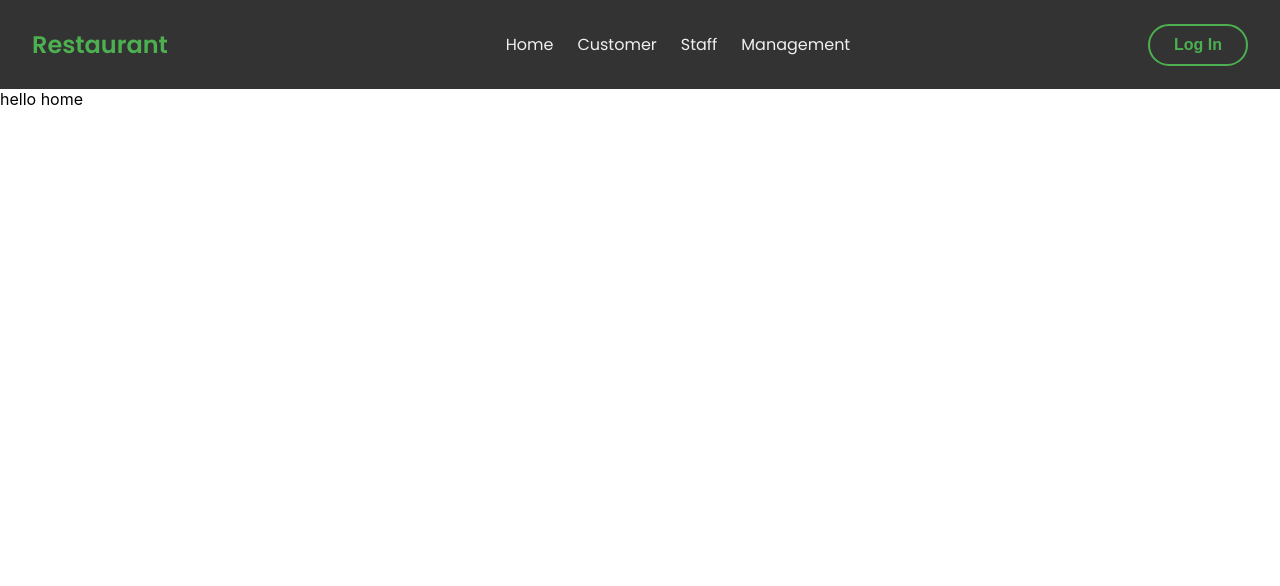
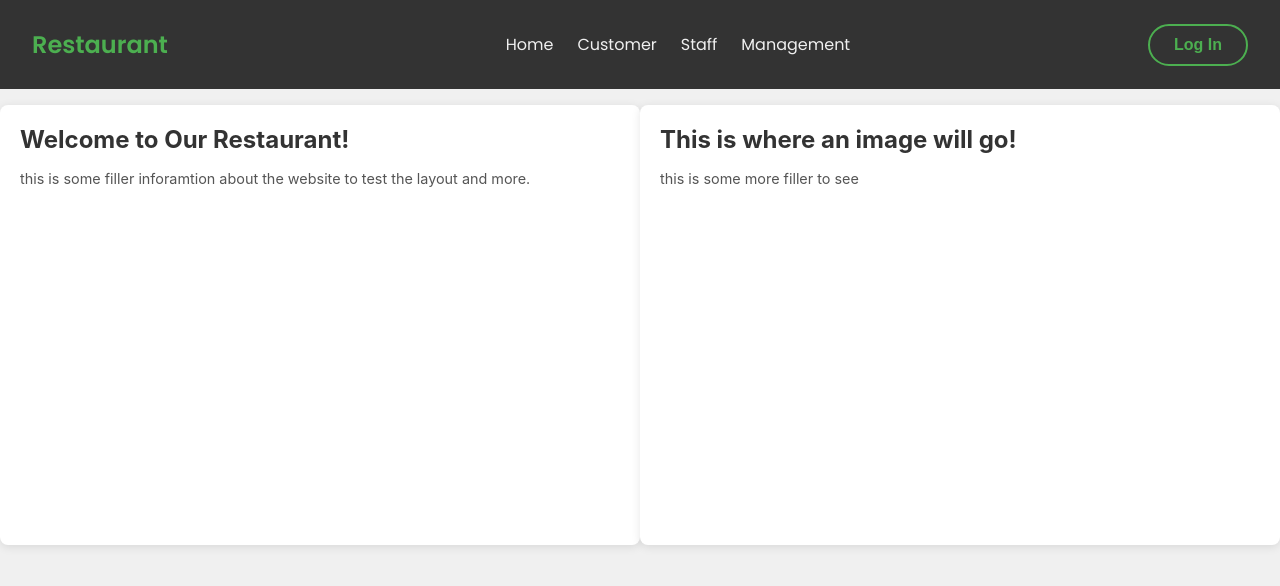
Before and after one commit to kas-rabur/SoftwareEngineeringRestaurantManagement, a React (Create React App) app in the folder client/: page /home in a window 1280 px wide. Shown: the top 586 px of the page. Built offline with nearby package versions, Linux system fonts and the light colour scheme.

Commit message:
added basic unfinished home page as well as improved / changed my card component to make it more simple

```diff
--- a/client/src/components/Card.jsx
+++ b/client/src/components/Card.jsx
@@ -1,18 +1,12 @@
 import React from "react";
 import "../styles/Card.css";
 
-const Card = ({ id, title, description, expandedContent, isExpanded, onToggle }) => (
-  <div className="card" id={id}>
-    <div className="card-header" onClick={() => onToggle(id)}>
+const Card = ({ title, description }) => (
+  <div className="card">
+    <div className="card-header">
       <h2>{title}</h2>
-      <span className={`arrow ${isExpanded ? "expanded" : ""}`}>▼</span>
     </div>
     <p>{description}</p>
-    {isExpanded && (
-      <div className="card-expanded">
-        {expandedContent || <p>No additional information available.</p>}
-      </div>
-    )}
   </div>
 );
 
--- a/client/src/components/HomePage.jsx
+++ b/client/src/components/HomePage.jsx
@@ -1,10 +1,16 @@
 import React from "react";
 import "../styles/HomePage.css";
-
+import Card from "./Card";
+import "../styles/Card.css";
+import restaurantImage from "../images/restaurant_stock.webp";
 
 const HomePage = () => {
     return (
-        <div>hello home</div>
+        <div className="home-container">
+            <Card title={"Welcome to Our Restaurant!"} description={"this is some filler inforamtion about the website to test the layout and more."}></Card>
+            <Card title={"This is where an image will go!"} description={"this is some more filler to see"}></Card>
+
+        </div>
     )
 }
 
--- a/client/src/styles/Card.css
+++ b/client/src/styles/Card.css
@@ -1,40 +1,32 @@
 .card {
-  background: #fff;
-  border-radius: 8px;
-  padding: 20px;
-  box-shadow: 0 2px 10px rgba(0, 0, 0, 0.1);
-  transition: transform 0.2s ease-in-out, box-shadow 0.2s ease-in-out;
+  background-color: #ffffff;
+  border-radius: 16px;
+  box-shadow: 0 4px 12px rgba(0, 0, 0, 0.1);
+  padding: 24px;
+  margin: 16px 0;
+  width: 50%;
+  height: 400px;
+  transition: transform 0.2s ease, box-shadow 0.2s ease;
+  ;
 }
 
 .card:hover {
-  transform: translateY(-5px);
-  box-shadow: 0 4px 15px rgba(0, 0, 0, 0.15);
+  transform: translateY(-4px);
+  box-shadow: 0 6px 18px rgba(0, 0, 0, 0.15);
 }
 
 .card-header {
-  display: flex;
-  justify-content: space-between;
-  align-items: center;
-  cursor: pointer;
+  margin-bottom: 12px;
 }
 
 .card-header h2 {
+  font-size: 1.5rem;
   margin: 0;
-  color: #333;
+  color: #333333;
 }
 
-.arrow {
-  transition: transform 0.3s ease;
+.card p {
+  font-size: 1rem;
+  color: #555555;
+  line-height: 1.5;
 }
-
-.arrow.expanded {
-  transform: rotate(180deg);
-}
-
-.card-expanded {
-  margin-top: 15px;
-  border-top: 1px solid #eee;
-  padding-top: 15px;
-  font-size: 0.9rem;
-  color: #555;
-}
--- a/client/src/styles/HomePage.css
+++ b/client/src/styles/HomePage.css
@@ -0,0 +1,7 @@
+
+.home-container {
+  display: flex;
+  flex-direction:row;
+  height: 100vh;
+  background-color: #f0f0f0;
+}
```
Also changed, not shown: client/src/images/restaurant_stock.webp (added).
